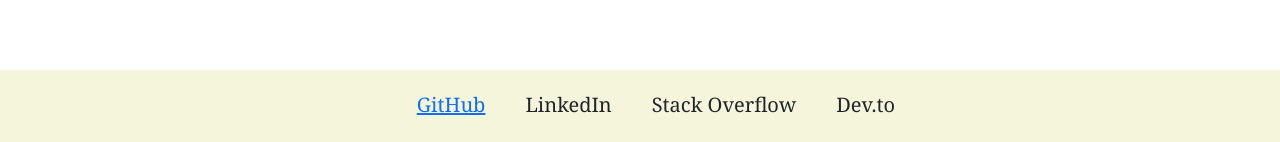
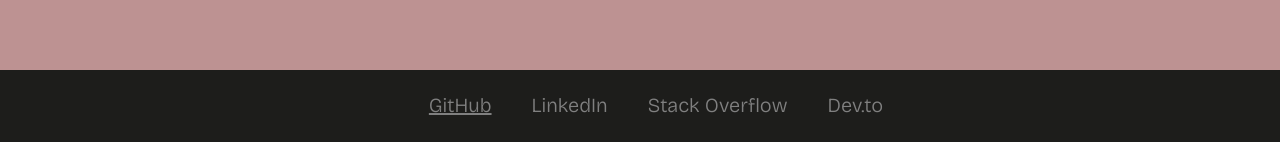
Before and after one commit to ronbuttermore/portfolio, a React (Create React App) app: page / in a window 1280 px wide. Shown: the part 655-797 px from the top of the page. Built offline with nearby package versions, Linux system fonts and the light colour scheme.

Commit message:
updated styling

```diff
--- a/public/index.html
+++ b/public/index.html
@@ -11,6 +11,9 @@
     />
     <link rel="apple-touch-icon" href="%PUBLIC_URL%/logo192.png" />
     <link rel="manifest" href="%PUBLIC_URL%/manifest.json" />
+    <link rel="preconnect" href="https://fonts.googleapis.com">
+    <link rel="preconnect" href="https://fonts.gstatic.com" crossorigin>
+    <link href="https://fonts.googleapis.com/css2?family=Bricolage+Grotesque:opsz,wght@10..48,300&display=swap" rel="stylesheet">
     <title>Ron Buttermore</title>
   </head>
   <body>
--- a/src/App.css
+++ b/src/App.css
@@ -1,5 +1,7 @@
 .page {
-    font-family: Cambria, Cochin, Georgia, Times, 'Times New Roman', serif;
+    font-family: 'Bricolage Grotesque', sans-serif;
+    background-color: rgb(189, 146, 146);
+    height: 100vh;
 }
 
 .content {
@@ -17,10 +19,11 @@
     display: inline;
     margin: 20px;
     font-size: 20px;
+    color: grey;
 }
 
 .footer {
-    background-color: beige;
+    background-color: rgb(29, 29, 27);
     margin: 0;
     padding: 0;
     height: 75px;
```
